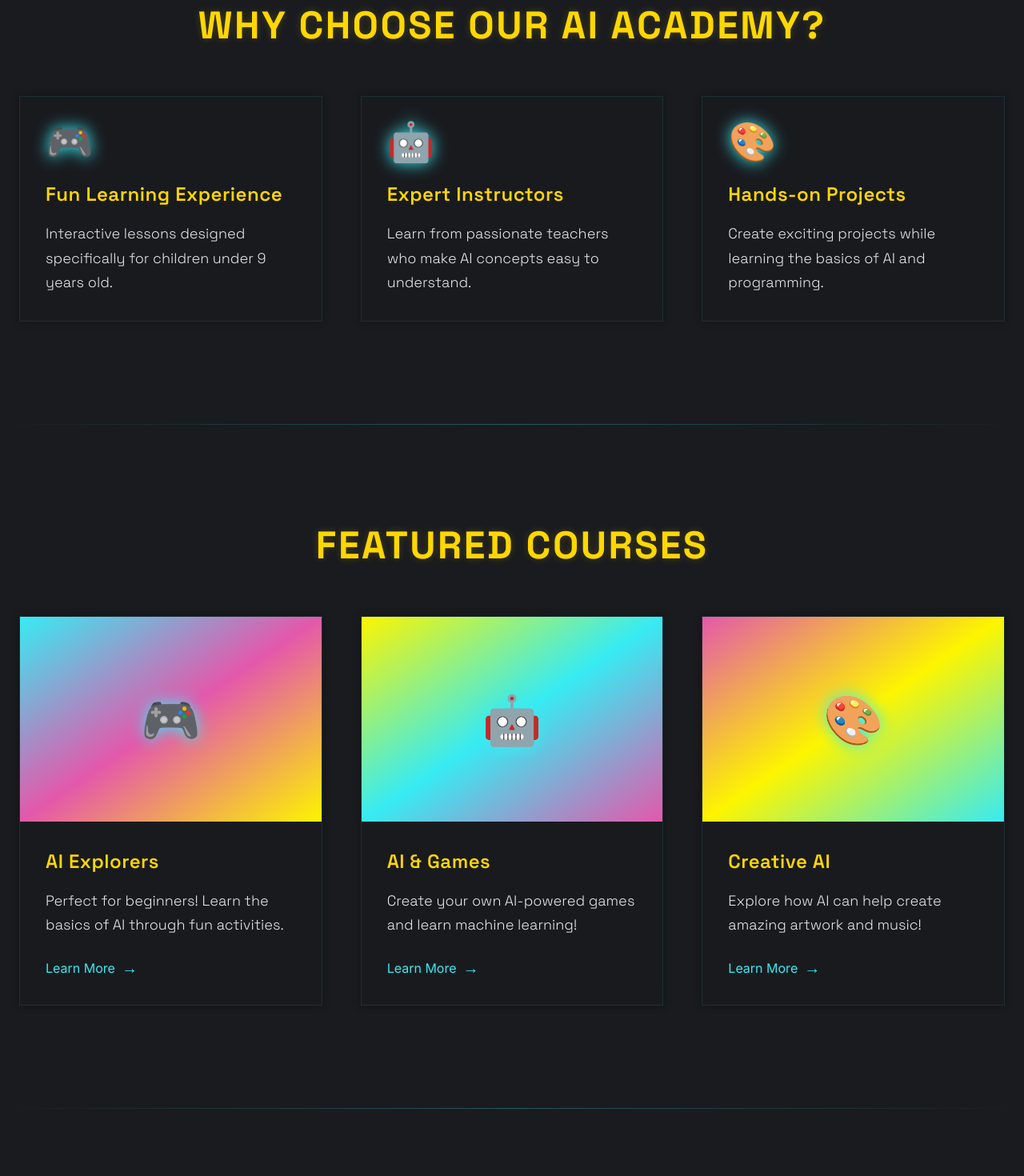
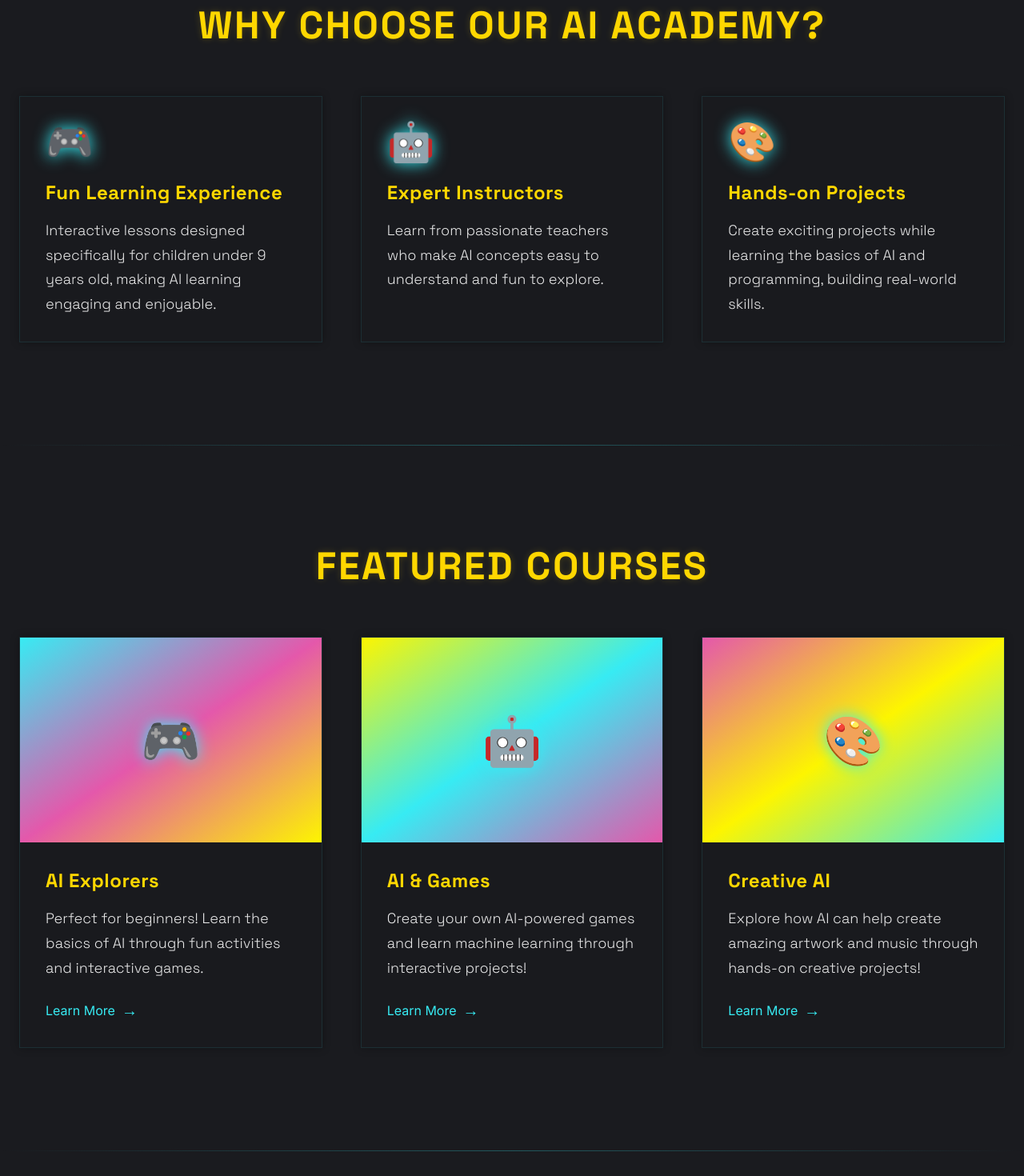
Before and after one commit to yamatokhee/ai-academy, a Next.js app: page / in a window 1280 px wide. Shown: the part 1080-2550 px from the top of the page at 80% size. Built offline with nearby package versions, Linux system fonts and the light colour scheme.

Commit message:
Added SEO optimizations and improved accessibility

```diff
--- a/app/layout.tsx
+++ b/app/layout.tsx
@@ -14,8 +14,58 @@ const Footer = dynamic(() => import('./components/Footer'), {
 const inter = Inter({ subsets: ['latin'] })
 
 export const metadata: Metadata = {
-  title: 'Robo-Monkey AI Academy',
-  description: 'AI Academy for children under 9 years old',
+  metadataBase: new URL('https://robomonkeyai.com'),
+  title: {
+    default: 'Robo-Monkey AI Academy | Kids AI Learning Platform',
+    template: '%s | Robo-Monkey AI Academy'
+  },
+  description: 'Join Robo-Monkey AI Academy - The premier AI learning platform for children under 9. Fun, interactive AI courses designed specifically for kids. Start your child\'s AI journey today!',
+  keywords: ['AI learning for kids', 'children AI education', 'kids coding', 'AI academy', 'robotics for children', 'AI courses for kids', 'STEM education', 'kids technology education'],
+  authors: [{ name: 'Robo-Monkey AI Academy' }],
+  creator: 'Robo-Monkey AI Academy',
+  publisher: 'Robo-Monkey AI Academy',
+  formatDetection: {
+    email: false,
+    address: false,
+    telephone: false,
+  },
+  openGraph: {
+    type: 'website',
+    locale: 'en_US',
+    url: 'https://robomonkeyai.com',
+    siteName: 'Robo-Monkey AI Academy',
+    title: 'Robo-Monkey AI Academy | Kids AI Learning Platform',
+    description: 'Join Robo-Monkey AI Academy - The premier AI learning platform for children under 9. Fun, interactive AI courses designed specifically for kids.',
+    images: [
+      {
+        url: '/og-image.jpg',
+        width: 1200,
+        height: 630,
+        alt: 'Robo-Monkey AI Academy',
+      },
+    ],
+  },
+  twitter: {
+    card: 'summary_large_image',
+    title: 'Robo-Monkey AI Academy | Kids AI Learning Platform',
+    description: 'Join Robo-Monkey AI Academy - The premier AI learning platform for children under 9. Fun, interactive AI courses designed specifically for kids.',
+    images: ['/og-image.jpg'],
+    creator: '@robomonkeyai',
+  },
+  robots: {
+    index: true,
+    follow: true,
+    googleBot: {
+      index: true,
+      follow: true,
+      'max-video-preview': -1,
+      'max-image-preview': 'large',
+      'max-snippet': -1,
+    },
+  },
+  verification: {
+    google: 'your-google-site-verification', // You'll need to add your Google Search Console verification code
+  },
 }
 
 export default function RootLayout({
@@ -26,8 +76,8 @@ export default function RootLayout({
   return (
     <html lang="en">
       <head>
-        <title>Robo-Monkey AI Academy</title>
-        <meta name="description" content="AI Academy for children under 9 years old" />
+        <link rel="canonical" href="https://robomonkeyai.com" />
+        <meta name="viewport" content="width=device-width, initial-scale=1" />
         <link rel="icon" href="/favicon.ico" />
       </head>
       <body className={`${inter.className} cyberpunk-container`}>
--- a/app/page.tsx
+++ b/app/page.tsx
@@ -1,11 +1,12 @@
 import React from 'react'
 import Link from 'next/link'
+import Image from 'next/image'
 
 export default function Home() {
   return (
     <main className="relative">
       {/* Hero Section */}
-      <section className="hero-section">
+      <section className="hero-section" aria-label="Hero">
         <div className="absolute inset-0 z-0">
           <div className="grid-background"></div>
         </div>
@@ -20,6 +21,7 @@ export default function Home() {
             <Link
               href="/courses"
               className="neon-button"
+              aria-label="Start Your Learning Journey"
             >
               Start Your Journey
             </Link>
@@ -28,102 +30,105 @@ export default function Home() {
       </section>
 
       {/* Features Section */}
-      <section className="py-32 relative">
+      <section className="py-32 relative" aria-label="Features">
         <div className="container mx-auto px-6">
           <h2 className="cyberpunk-text text-4xl md:text-5xl font-bold text-center mb-16">Why Choose Our AI Academy?</h2>
           <div className="grid grid-cols-1 md:grid-cols-3 gap-8 md:gap-12">
-            <div className="cyberpunk-card p-8">
+            <article className="cyberpunk-card p-8">
               <div className="mb-6">
-                <span className="text-5xl">🎮</span>
+                <span className="text-5xl" aria-hidden="true">🎮</span>
               </div>
-              <h3>Fun Learning Experience</h3>
+              <h3 className="text-2xl font-bold mb-4">Fun Learning Experience</h3>
               <p>
-                Interactive lessons designed specifically for children under 9 years old.
+                Interactive lessons designed specifically for children under 9 years old, making AI learning engaging and enjoyable.
               </p>
-            </div>
-            <div className="cyberpunk-card p-8">
+            </article>
+            <article className="cyberpunk-card p-8">
               <div className="mb-6">
-                <span className="text-5xl">🤖</span>
+                <span className="text-5xl" aria-hidden="true">🤖</span>
               </div>
-              <h3>Expert Instructors</h3>
+              <h3 className="text-2xl font-bold mb-4">Expert Instructors</h3>
               <p>
-                Learn from passionate teachers who make AI concepts easy to understand.
+                Learn from passionate teachers who make AI concepts easy to understand and fun to explore.
               </p>
-            </div>
-            <div className="cyberpunk-card p-8">
+            </article>
+            <article className="cyberpunk-card p-8">
               <div className="mb-6">
-                <span className="text-5xl">🎨</span>
+                <span className="text-5xl" aria-hidden="true">🎨</span>
               </div>
-              <h3>Hands-on Projects</h3>
+              <h3 className="text-2xl font-bold mb-4">Hands-on Projects</h3>
               <p>
-                Create exciting projects while learning the basics of AI and programming.
+                Create exciting projects while learning the basics of AI and programming, building real-world skills.
               </p>
-            </div>
+            </article>
           </div>
         </div>
       </section>
 
       {/* Courses Preview Section */}
-      <section className="py-32 relative">
+      <section className="py-32 relative" aria-label="Featured Courses">
         <div className="container mx-auto px-6">
           <h2 className="cyberpunk-text text-4xl md:text-5xl font-bold text-center mb-16">Featured Courses</h2>
           <div className="grid grid-cols-1 md:grid-cols-2 lg:grid-cols-3 gap-8 md:gap-12">
-            <div className="cyberpunk-card group">
+            <article className="cyberpunk-card group">
               <div className="h-64 bg-gradient-to-br from-electric-blue via-hot-pink to-bright-yellow flex items-center justify-center relative overflow-hidden">
-                <span className="text-6xl transform group-hover:scale-110 transition-transform duration-500">🎮</span>
+                <span className="text-6xl transform group-hover:scale-110 transition-transform duration-500" aria-hidden="true">🎮</span>
               </div>
               <div className="p-8">
-                <h3>AI Explorers</h3>
-                <p className="mb-6">Perfect for beginners! Learn the basics of AI through fun activities.</p>
+                <h3 className="text-2xl font-bold mb-4">AI Explorers</h3>
+                <p className="mb-6">Perfect for beginners! Learn the basics of AI through fun activities and interactive games.</p>
                 <Link
                   href="/courses/intro-to-ai"
                   className="inline-flex items-center text-electric-blue hover:text-bright-yellow transition-colors"
+                  aria-label="Learn more about AI Explorers course"
                 >
                   <span className="mr-2">Learn More</span>
-                  <span className="text-xl">→</span>
+                  <span className="text-xl" aria-hidden="true">→</span>
                 </Link>
               </div>
-            </div>
+            </article>
 
-            <div className="cyberpunk-card group">
+            <article className="cyberpunk-card group">
               <div className="h-64 bg-gradient-to-br from-bright-yellow via-electric-blue to-hot-pink flex items-center justify-center relative overflow-hidden">
-                <span className="text-6xl transform group-hover:scale-110 transition-transform duration-500">🤖</span>
+                <span className="text-6xl transform group-hover:scale-110 transition-transform duration-500" aria-hidden="true">🤖</span>
               </div>
               <div className="p-8">
-                <h3>AI & Games</h3>
-                <p className="mb-6">Create your own AI-powered games and learn machine learning!</p>
+                <h3 className="text-2xl font-bold mb-4">AI & Games</h3>
+                <p className="mb-6">Create your own AI-powered games and learn machine learning through interactive projects!</p>
                 <Link
                   href="/courses/ai-games"
                   className="inline-flex items-center text-electric-blue hover:text-bright-yellow transition-colors"
+                  aria-label="Learn more about AI & Games course"
                 >
                   <span className="mr-2">Learn More</span>
-                  <span className="text-xl">→</span>
+                  <span className="text-xl" aria-hidden="true">→</span>
                 </Link>
               </div>
-            </div>
+            </article>
 
-            <div className="cyberpunk-card group">
+            <article className="cyberpunk-card group">
               <div className="h-64 bg-gradient-to-br from-hot-pink via-bright-yellow to-electric-blue flex items-center justify-center relative overflow-hidden">
-                <span className="text-6xl transform group-hover:scale-110 transition-transform duration-500">🎨</span>
+                <span className="text-6xl transform group-hover:scale-110 transition-transform duration-500" aria-hidden="true">🎨</span>
               </div>
               <div className="p-8">
-                <h3>Creative AI</h3>
-                <p className="mb-6">Explore how AI can help create amazing artwork and music!</p>
+                <h3 className="text-2xl font-bold mb-4">Creative AI</h3>
+                <p className="mb-6">Explore how AI can help create amazing artwork and music through hands-on creative projects!</p>
                 <Link
                   href="/courses/creative-ai"
                   className="inline-flex items-center text-electric-blue hover:text-bright-yellow transition-colors"
+                  aria-label="Learn more about Creative AI course"
                 >
                   <span className="mr-2">Learn More</span>
-                  <span className="text-xl">→</span>
+                  <span className="text-xl" aria-hidden="true">→</span>
                 </Link>
               </div>
-            </div>
+            </article>
           </div>
         </div>
       </section>
 
       {/* Call to Action */}
-      <section className="py-32 relative">
+      <section className="py-32 relative" aria-label="Call to Action">
         <div className="container mx-auto px-6 text-center max-w-4xl">
           <h2 className="cyberpunk-text text-4xl md:text-5xl font-bold mb-8">Ready to Join?</h2>
           <p className="text-xl md:text-2xl mb-12 mx-auto">
@@ -132,6 +137,7 @@ export default function Home() {
           <Link
             href="/contact"
             className="neon-button"
+            aria-label="Contact us to get started"
           >
             Contact Us
           </Link>
--- /dev/null
+++ b/app/robots.ts
@@ -0,0 +1,12 @@
+import { MetadataRoute } from 'next'
+
+export default function robots(): MetadataRoute.Robots {
+  return {
+    rules: {
+      userAgent: '*',
+      allow: '/',
+      disallow: ['/private/', '/admin/'],
+    },
+    sitemap: 'https://robomonkeyai.com/sitemap.xml',
+  }
+}
--- /dev/null
+++ b/app/sitemap.ts
@@ -0,0 +1,30 @@
+import { MetadataRoute } from 'next'
+
+export default function sitemap(): MetadataRoute.Sitemap {
+  return [
+    {
+      url: 'https://robomonkeyai.com',
+      lastModified: new Date(),
+      changeFrequency: 'daily',
+      priority: 1,
+    },
+    {
+      url: 'https://robomonkeyai.com/about',
+      lastModified: new Date(),
+      changeFrequency: 'weekly',
+      priority: 0.8,
+    },
+    {
+      url: 'https://robomonkeyai.com/courses',
+      lastModified: new Date(),
+      changeFrequency: 'weekly',
+      priority: 0.9,
+    },
+    {
+      url: 'https://robomonkeyai.com/contact',
+      lastModified: new Date(),
+      changeFrequency: 'monthly',
+      priority: 0.7,
+    },
+  ]
+}
```
